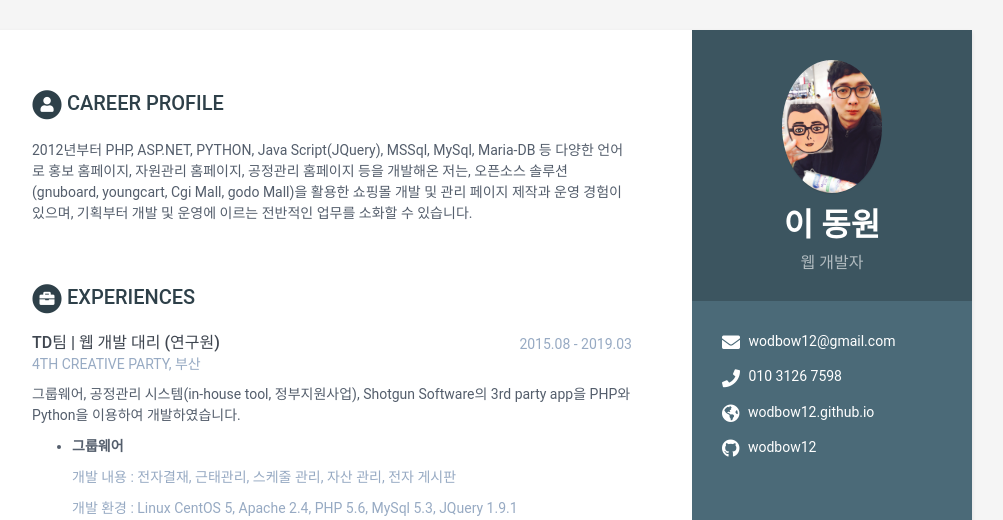
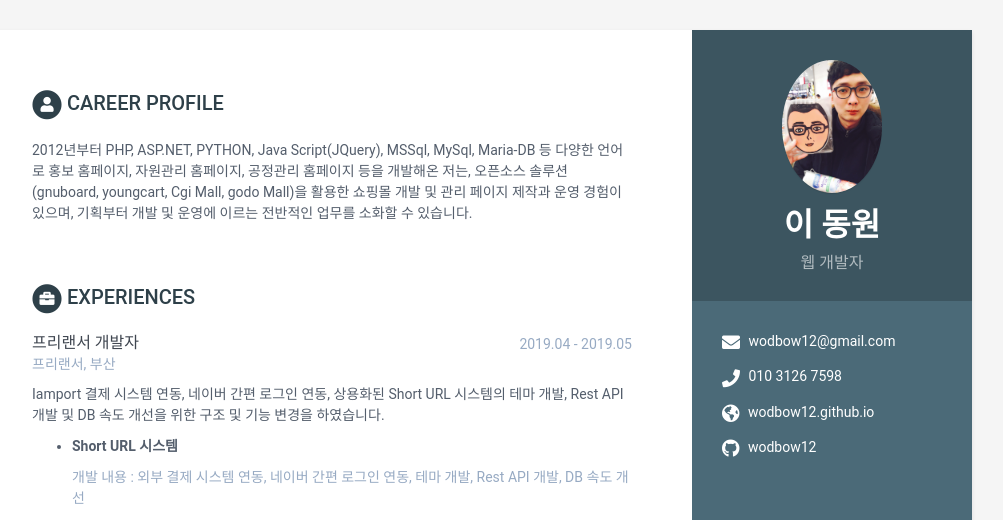
Before and after one commit to wodbow12/wodbow12.github.io, a Jekyll site: the page built from index.html, in a window 1280 px wide and 1400 px high. Shown: the top 520 px of the window, without its empty margins (168-1171 px from the left). Built offline with Jekyll 4.4.1, drawn with Linux system fonts in a browser that asks for light colours; some of the changed text lies outside the part shown.

Commit message:
setting slider

```diff
--- a/_data/data.yml
+++ b/_data/data.yml
@@ -57,6 +57,38 @@
      #   - Bullet point
 
 experiences:
+    - role: 프리랜서 개발자
+      time: 2019.04 - 2019.05
+      company: 프리랜서, 부산
+      details: |
+       Iamport 결제 시스템 연동, 네이버 간편 로그인 연동, 상용화된 Short URL 시스템의 테마 개발, Rest API 개발 및 DB 속도 개선을 위한 구조 및 기능 변경을 하였습니다.
+
+        - <p style="font-weight:bold;">Short URL 시스템</p>
+          <p style="color: #97AAC3;">개발 내용 : 외부 결제 시스템 연동, 네이버 간편 로그인 연동, 테마 개발, Rest API 개발, DB 속도 개선 </p>
+          <p style="color: #97AAC3;">개발 환경 : Linux CentOS 7, PHP 7.2, Maria-DB 10.1</p>
+          <div class="flexslider _flexslider">
+             <ul class="slides">
+                <li>
+                     <a href="#">
+                        <img src="vola_img/vola-0.png">
+                        <p class="flex-caption">tactic Hello World 출력 화면</p>
+                     </a>
+                  </li>
+                  <li>
+                     <a href="#">
+                        <img src="vola_img/vola-1.png">
+                        <p class="flex-caption">Tactic Layout Text 출력 화면</p>
+                     </a>
+                  </li>
+                  <li>
+                     <a href="#">
+                        <img src="vola_img/vola-2.png">
+                        <p class="flex-caption">Tactic DatePicker 적용 화면</p>
+                     </a>
+                 </li>
+              </ul>
+          </div>
+
     - role: TD팀 | 웹 개발 대리 (연구원)
       time: 2015.08 - 2019.03
       company: 4TH CREATIVE PARTY, 부산
@@ -370,19 +402,6 @@
                </ul>
             </div>
 
-projects:
-    title: Projects
-    intro: >
-
-
-    assignments:
-      - title: Vo.La
-        link: "https://vo.la/"
-        tagline: "Iamport 결제 시스템 연동, 네이버 간편 로그인 연동, 상용화된 Short URL 시스템의 테마 개발, Rest API 개발 및 DB 속도 개선을 위한 구조 및 기능 변경"
-
-
-
-
 skills:
     title: Skills &amp; Proficiency
 
```
